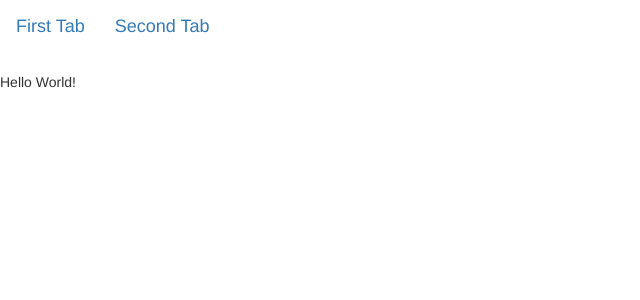
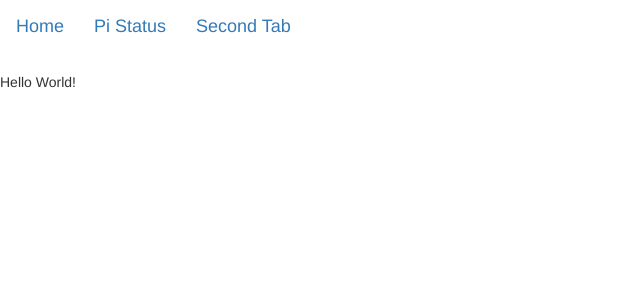
Before and after one commit to leanh1188/control_pi_with_flask, a Flask app: page / in a window 1280 px wide. Shown: the top 300 px of the page, without its empty margins (0-640 px from the left). Run offline with Flask 2, Linux system fonts and the light colour scheme; some libraries are stand-ins or nearby versions.

Commit message:
Add status bar

```diff
--- a/app.py
+++ b/app.py
@@ -1,5 +1,6 @@
-from flask import Flask, render_template
+from flask import Flask, render_template, url_for
 from flask_bootstrap import Bootstrap
+import datetime, os
 
 app = Flask(__name__)
 Bootstrap(app)
@@ -8,7 +9,13 @@ Bootstrap(app)
 @app.route('/')
 @app.route('/index')
 def index():
-    return render_template('index.html', nachricht='Hello World!')
+    return render_template('index.html', nachricht='Hello World!')\
+
+@app.route('/status')
+def status():
+    time = datetime.datetime.utcnow()
+    user = os.getlogin()
+    return render_template('status.html', time=time, user=user)
 
 
 if __name__ == '__main__':
--- a/templates/index.html
+++ b/templates/index.html
@@ -5,6 +5,7 @@
 
 {% extends "bootstrap/base.html" %}
 {% import "navbar.html" as nav %}
+
 {% block navbar %}
     {{ nav }}
 {% endblock navbar %}
--- a/templates/navbar.html
+++ b/templates/navbar.html
@@ -1,5 +1,6 @@
 <!-- As a link -->
 <nav class="navbar navbar-light bg-light">
-  <a class="navbar-brand" href="#">First Tab</a>
+  <a class="navbar-brand" href="/">Home</a>
+  <a class="navbar-brand" href="/status">Pi Status</a>
   <a class="navbar-brand" href="#">Second Tab</a>
 </nav>
```
Also changed, not shown: templates/status.html (added, +22 -0 lines), templates/table.html (added).
